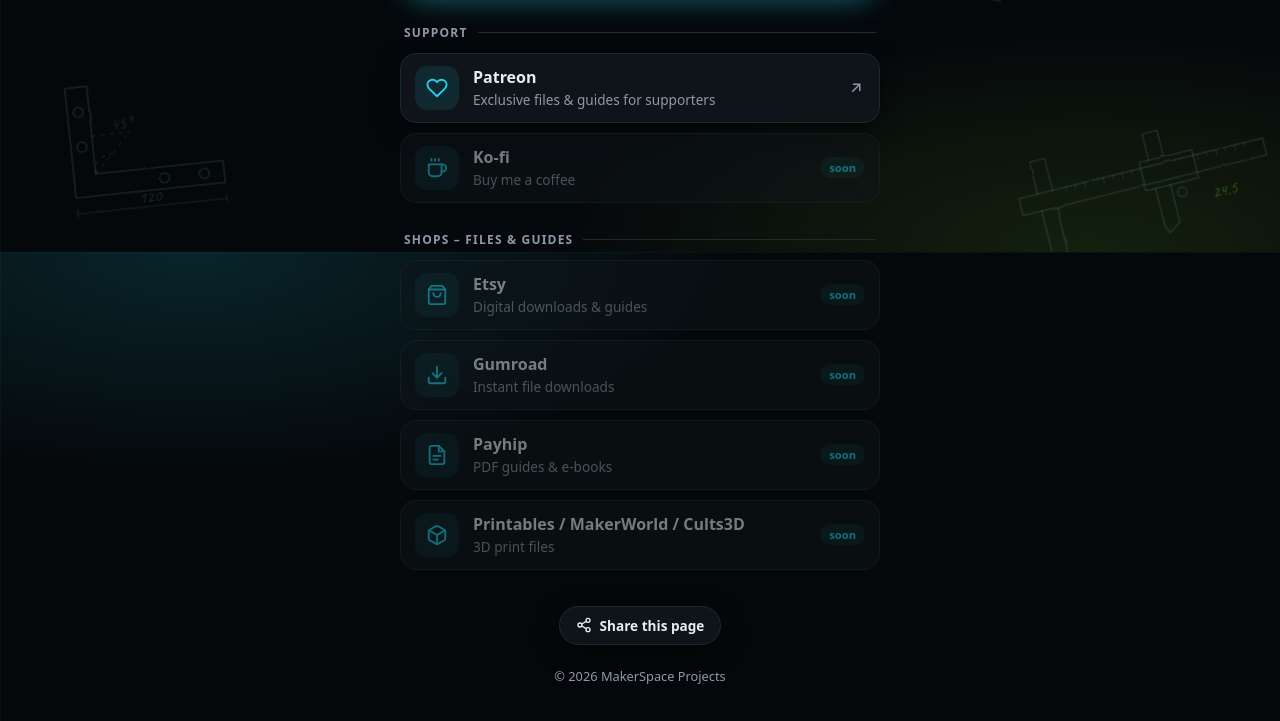
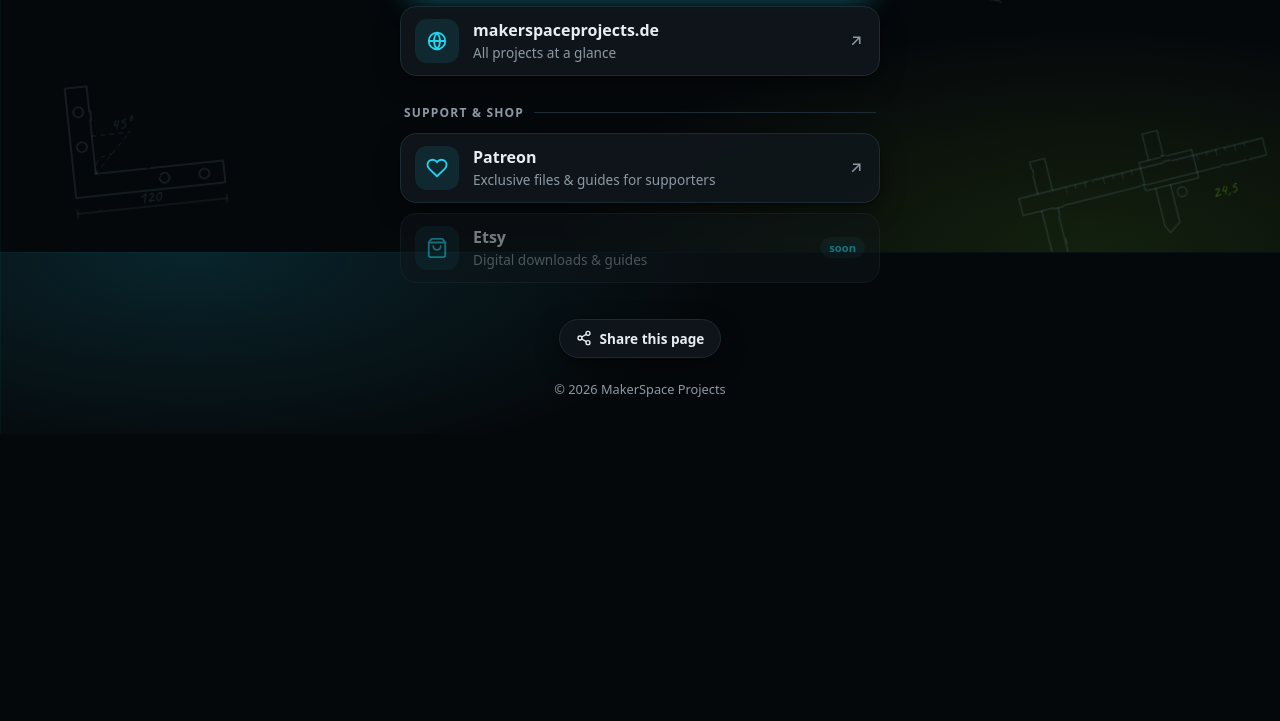
Before and after one commit to MakerSpaceProjects/links, a plain HTML site: page index.html in a window 1280 px wide. Shown: the part 548-1269 px from the top of the page. After the commit the page ends 982 px from the top, so only its background shows below. Drawn offline with Linux system fonts and the light colour scheme.

Commit message:
Website makerspaceprojects.de ergänzen, leere Links entfernen
Co-Authored-By: Claude Opus 5.5 <noreply@anthropic.com>

```diff
--- a/index.html
+++ b/index.html
@@ -338,6 +338,9 @@
         <a href="https://www.instagram.com/makerspaceprojects" target="_blank" rel="noopener" aria-label="Instagram">
           <svg viewBox="0 0 24 24" fill="none" stroke="currentColor" stroke-width="2" stroke-linecap="round" stroke-linejoin="round"><rect x="3" y="3" width="18" height="18" rx="5"/><circle cx="12" cy="12" r="4"/><circle cx="17.5" cy="6.5" r=".8" fill="currentColor"/></svg>
         </a>
+        <a href="https://makerspaceprojects.de" target="_blank" rel="noopener" aria-label="makerspaceprojects.de">
+          <svg viewBox="0 0 24 24" fill="none" stroke="currentColor" stroke-width="2" stroke-linecap="round" stroke-linejoin="round"><circle cx="12" cy="12" r="9"/><path d="M3 12h18M12 3a14 14 0 0 1 0 18M12 3a14 14 0 0 0 0 18"/></svg>
+        </a>
         <a href="https://www.patreon.com/cw/MakerSpaceProjekts" target="_blank" rel="noopener" aria-label="Patreon">
           <svg viewBox="0 0 24 24" fill="none" stroke="currentColor" stroke-width="2" stroke-linecap="round" stroke-linejoin="round"><path d="M20.8 4.6a5.5 5.5 0 0 0-7.8 0L12 5.7l-1-1.1a5.5 5.5 0 0 0-7.8 7.8l1 1.1L12 21l7.8-7.5 1-1.1a5.5 5.5 0 0 0 0-7.8z"/></svg>
         </a>
@@ -365,9 +368,16 @@
           <span class="arrow"><svg viewBox="0 0 24 24" fill="none" stroke="currentColor" stroke-width="2"><path d="M7 17 17 7M8 7h9v9"/></svg></span>
         </a>
       </li>
+      <li>
+        <a class="link" href="https://makerspaceprojects.de" target="_blank" rel="noopener">
+          <span class="icon"><svg viewBox="0 0 24 24" fill="none" stroke="currentColor" stroke-width="2" stroke-linecap="round" stroke-linejoin="round"><circle cx="12" cy="12" r="9"/><path d="M3 12h18M12 3a14 14 0 0 1 0 18M12 3a14 14 0 0 0 0 18"/></svg></span>
+          <span class="label"><strong>makerspaceprojects.de</strong><span data-i18n="website">All projects at a glance</span></span>
+          <span class="arrow"><svg viewBox="0 0 24 24" fill="none" stroke="currentColor" stroke-width="2"><path d="M7 17 17 7M8 7h9v9"/></svg></span>
+        </a>
+      </li>
     </ul>
 
-    <h2 data-i18n="support">Support</h2>
+    <h2 data-i18n="support">Support &amp; shop</h2>
     <ul>
       <li>
         <a class="link" href="https://www.patreon.com/cw/MakerSpaceProjekts" target="_blank" rel="noopener">
@@ -378,40 +388,8 @@
       </li>
       <li>
         <a class="link" href="#" target="_blank" rel="noopener">
-          <span class="icon"><svg viewBox="0 0 24 24" fill="none" stroke="currentColor" stroke-width="2" stroke-linecap="round" stroke-linejoin="round"><path d="M17 8h1a4 4 0 0 1 0 8h-1"/><path d="M3 8h14v9a4 4 0 0 1-4 4H7a4 4 0 0 1-4-4z"/><path d="M6 2v2M10 2v2M14 2v2"/></svg></span>
-          <span class="label"><strong>Ko-fi</strong><span data-i18n="kofi">Buy me a coffee</span></span>
-          <span class="arrow"><svg viewBox="0 0 24 24" fill="none" stroke="currentColor" stroke-width="2"><path d="M7 17 17 7M8 7h9v9"/></svg></span>
-        </a>
-      </li>
-    </ul>
-
-    <h2 data-i18n="shops">Shops – files &amp; guides</h2>
-    <ul>
-      <li>
-        <a class="link" href="#" target="_blank" rel="noopener">
           <span class="icon"><svg viewBox="0 0 24 24" fill="none" stroke="currentColor" stroke-width="2" stroke-linecap="round" stroke-linejoin="round"><path d="M6 2 3 6v14a2 2 0 0 0 2 2h14a2 2 0 0 0 2-2V6l-3-4z"/><path d="M3 6h18M16 10a4 4 0 0 1-8 0"/></svg></span>
           <span class="label"><strong>Etsy</strong><span data-i18n="etsy">Digital downloads &amp; guides</span></span>
-          <span class="arrow"><svg viewBox="0 0 24 24" fill="none" stroke="currentColor" stroke-width="2"><path d="M7 17 17 7M8 7h9v9"/></svg></span>
-        </a>
-      </li>
-      <li>
-        <a class="link" href="#" target="_blank" rel="noopener">
-          <span class="icon"><svg viewBox="0 0 24 24" fill="none" stroke="currentColor" stroke-width="2" stroke-linecap="round" stroke-linejoin="round"><path d="M21 15v4a2 2 0 0 1-2 2H5a2 2 0 0 1-2-2v-4M7 10l5 5 5-5M12 15V3"/></svg></span>
-          <span class="label"><strong>Gumroad</strong><span data-i18n="gumroad">Instant file downloads</span></span>
-          <span class="arrow"><svg viewBox="0 0 24 24" fill="none" stroke="currentColor" stroke-width="2"><path d="M7 17 17 7M8 7h9v9"/></svg></span>
-        </a>
-      </li>
-      <li>
-        <a class="link" href="#" target="_blank" rel="noopener">
-          <span class="icon"><svg viewBox="0 0 24 24" fill="none" stroke="currentColor" stroke-width="2" stroke-linecap="round" stroke-linejoin="round"><path d="M14 2H6a2 2 0 0 0-2 2v16a2 2 0 0 0 2 2h12a2 2 0 0 0 2-2V8z"/><path d="M14 2v6h6M8 13h8M8 17h5"/></svg></span>
-          <span class="label"><strong>Payhip</strong><span data-i18n="payhip">PDF guides &amp; e-books</span></span>
-          <span class="arrow"><svg viewBox="0 0 24 24" fill="none" stroke="currentColor" stroke-width="2"><path d="M7 17 17 7M8 7h9v9"/></svg></span>
-        </a>
-      </li>
-      <li>
-        <a class="link" href="#" target="_blank" rel="noopener">
-          <span class="icon"><svg viewBox="0 0 24 24" fill="none" stroke="currentColor" stroke-width="2" stroke-linecap="round" stroke-linejoin="round"><path d="M21 16V8a2 2 0 0 0-1-1.7l-7-4a2 2 0 0 0-2 0l-7 4A2 2 0 0 0 3 8v8a2 2 0 0 0 1 1.7l7 4a2 2 0 0 0 2 0l7-4a2 2 0 0 0 1-1.7z"/><path d="M3.3 7 12 12l8.7-5M12 22V12"/></svg></span>
-          <span class="label"><strong>Printables / MakerWorld / Cults3D</strong><span data-i18n="print3d">3D print files</span></span>
           <span class="arrow"><svg viewBox="0 0 24 24" fill="none" stroke="currentColor" stroke-width="2"><path d="M7 17 17 7M8 7h9v9"/></svg></span>
         </a>
       </li>
@@ -436,14 +414,10 @@
         description: '3D-Druckdateien, Baupläne und Schritt-für-Schritt-Anleitungen von MakerSpace Projects – alle Shops und Kanäle auf einen Blick.',
         bio: '3D-Druck, Code, KI & Werkstatt – Dateien und Schritt-für-Schritt-Anleitungen für deine nächsten Projekte.',
         instagram: 'Neue Projekte, Making-of & Einblicke',
-        support: 'Unterstützen',
+        website: 'Alle Projekte auf einen Blick',
+        support: 'Unterstützen & Shop',
         patreon: 'Exklusive Dateien & Anleitungen für Unterstützer',
-        kofi: 'Einmalig einen Kaffee spendieren',
-        shops: 'Shops – Dateien & Anleitungen',
         etsy: 'Digitale Downloads & Anleitungen',
-        gumroad: 'Dateien direkt herunterladen',
-        payhip: 'PDF-Anleitungen & E-Books',
-        print3d: '3D-Druckdateien',
         share: 'Seite teilen',
         copied: 'Link kopiert ✓'
       }
```
